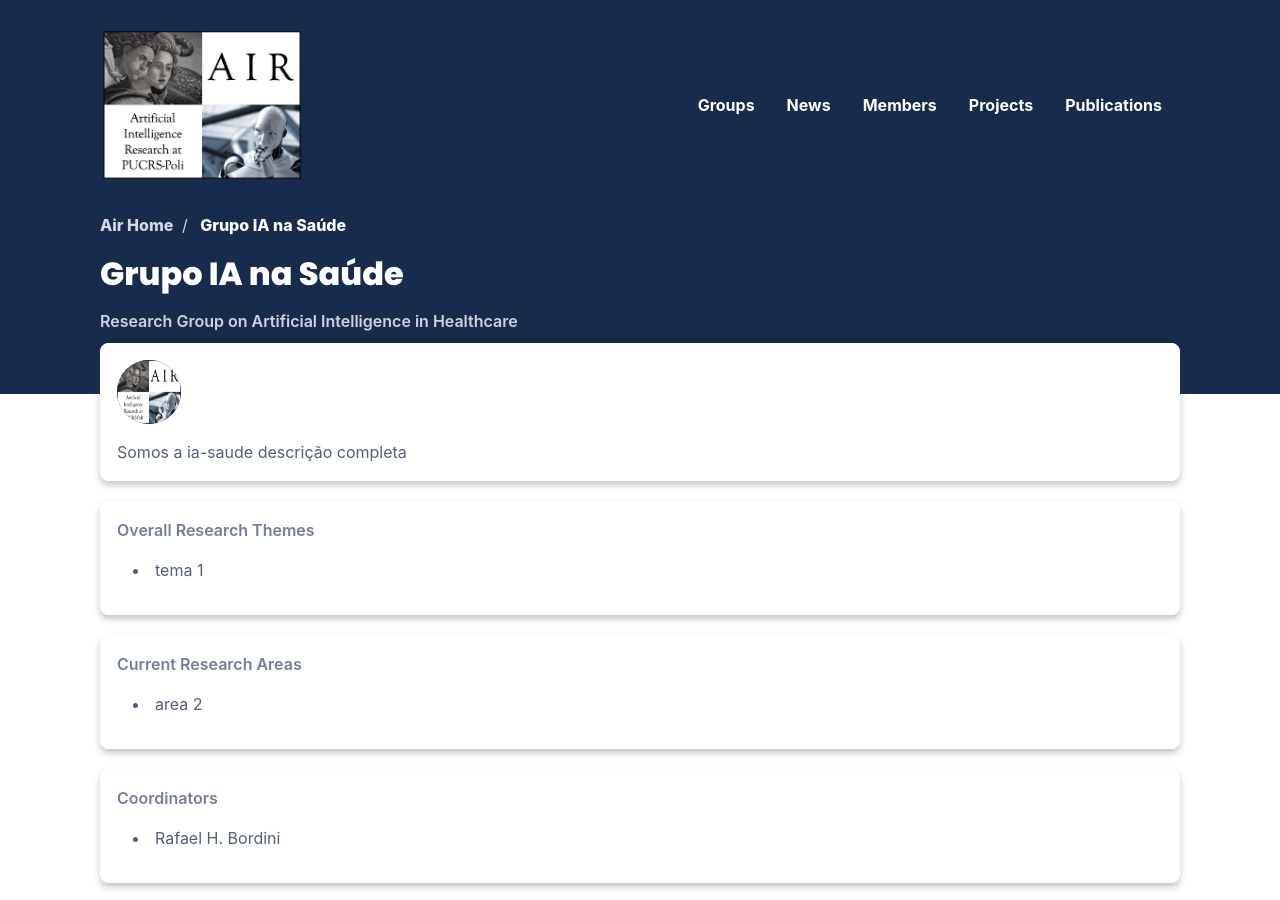
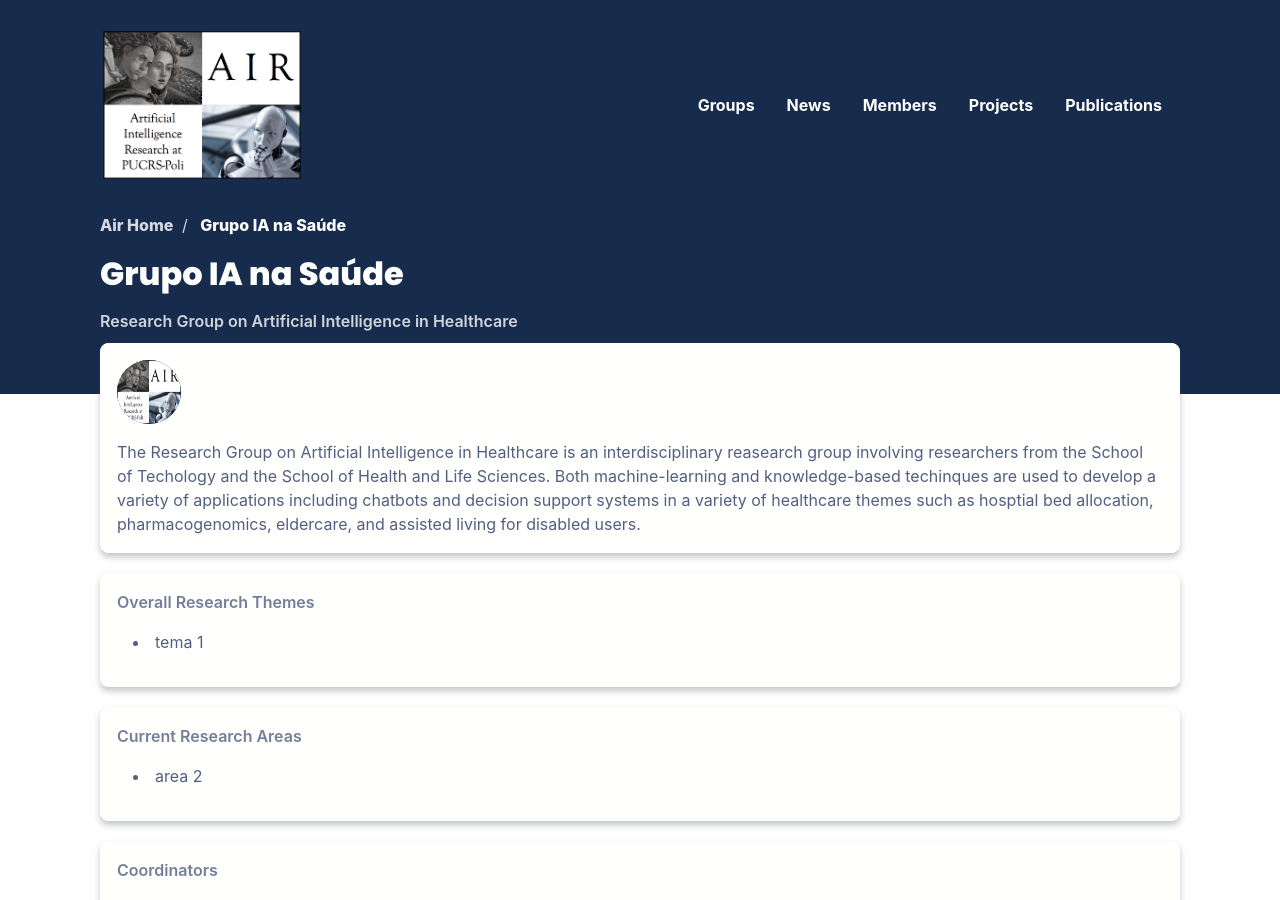
Before and after one commit to air-pucrs/air-pucrs.github.io, a Jekyll site: the page built from grupo-health-ai.html, in a window 1280 px wide and 900 px high. Built offline with Jekyll 4.4.1, drawn with Linux system fonts in a browser that asks for light colours; nearby versions of some CDN libraries; some web fonts are replaced; comment, search, counter and statistics services are not loaded.

Commit message:
Update grupos_list.yml

```diff
--- a/_data/grupos_list.yml
+++ b/_data/grupos_list.yml
@@ -51,8 +51,8 @@ smart:
 
 health-ai:
   nome: Research Group on Artificial Intelligence in Healthcare
-  abreviacao: Health AI
-  descricao: Somos a ia-saude descrição completa
+  abreviacao: AI in Healthcare
+  descricao: The Research Group on Artificial Intelligence in Healthcare is an interdisciplinary reasearch group involving researchers from the School of Techology and the School of Health and Life Sciences. Both machine-learning and knowledge-based techinques are used to develop a variety of applications including chatbots and decision support systems in a variety of healthcare themes such as hosptial bed allocation, pharmacogenomics, eldercare, and assisted living for disabled users.
   resumo: Somos a ia-saude descrição resumida
   link: health-ai
   logo: assets/logo-AIR.png
```
